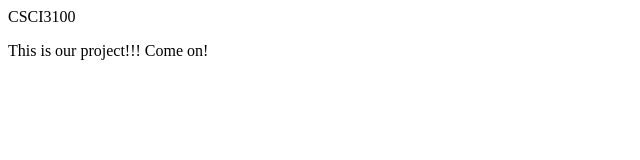
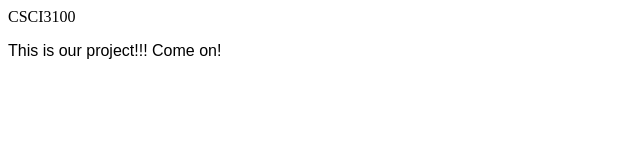
Before and after one commit to 1155124617/CSCI3100, a plain HTML site: page hello.html in a window 1280 px wide. Shown: the full height of the page, 0-640 px from the left. Drawn offline with Linux system fonts and the light colour scheme.

Commit message:
Add some CSS style

```diff
--- a/hello.html
+++ b/hello.html
@@ -4,7 +4,7 @@
 
 <body>
 
-    <p>
+    <p , style="display: flexbox;font: 1em sans-serif;">
         This is our project!!! Come on!
     </p>
 </body>
```
